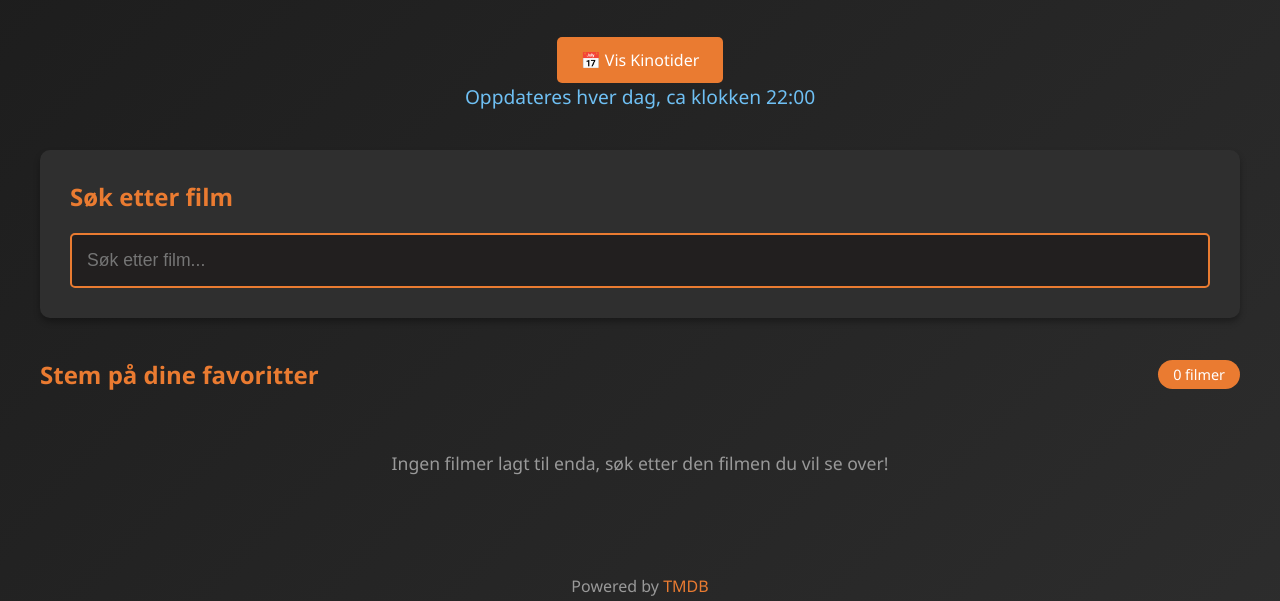
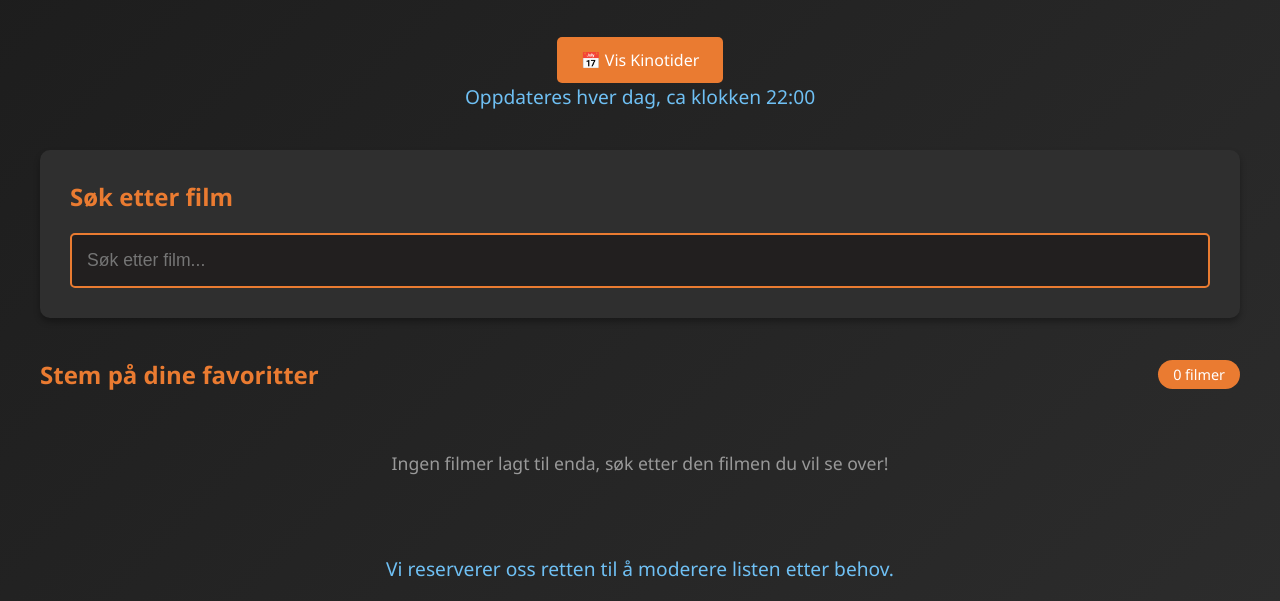
Before and after one commit to Kanrog/tg_vote, a plain HTML site: page index.html in a window 1280 px wide. Shown: the part 430-1031 px from the top of the page. Drawn offline with Linux system fonts and the light colour scheme; grey boxes are pictures that could not be loaded.

Commit message:
Update index.html

```diff
--- a/index.html
+++ b/index.html
@@ -37,7 +37,9 @@
                 <p class="empty-state">Ingen filmer lagt til enda, søk etter den filmen du vil se over!</p>
             </div>
         </div>
-
+        <header>
+            <p class="subtitle">Vi reserverer oss retten til å moderere listen etter behov.</p>
+        </header>
         <footer>
             <p>Powered by <a href="https://www.themoviedb.org" target="_blank">TMDB</a></p>
             <img src="https://www.themoviedb.org/assets/2/v4/logos/v2/blue_short-8e7b30f73a4020692ccca9c88bafe5dcb6f8a62a4c6bc55cd9ba82bb2cd95f6c.svg" alt="TMDB" class="tmdb-logo">
```
